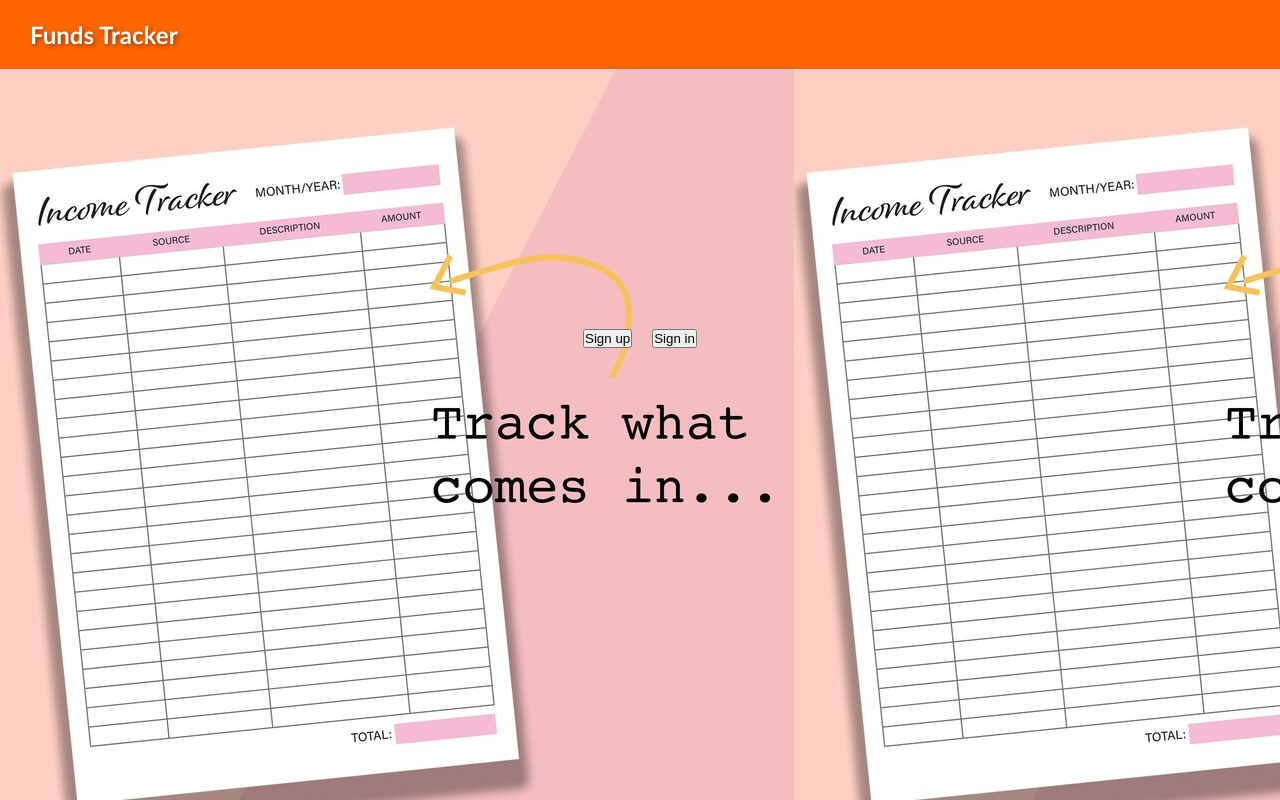
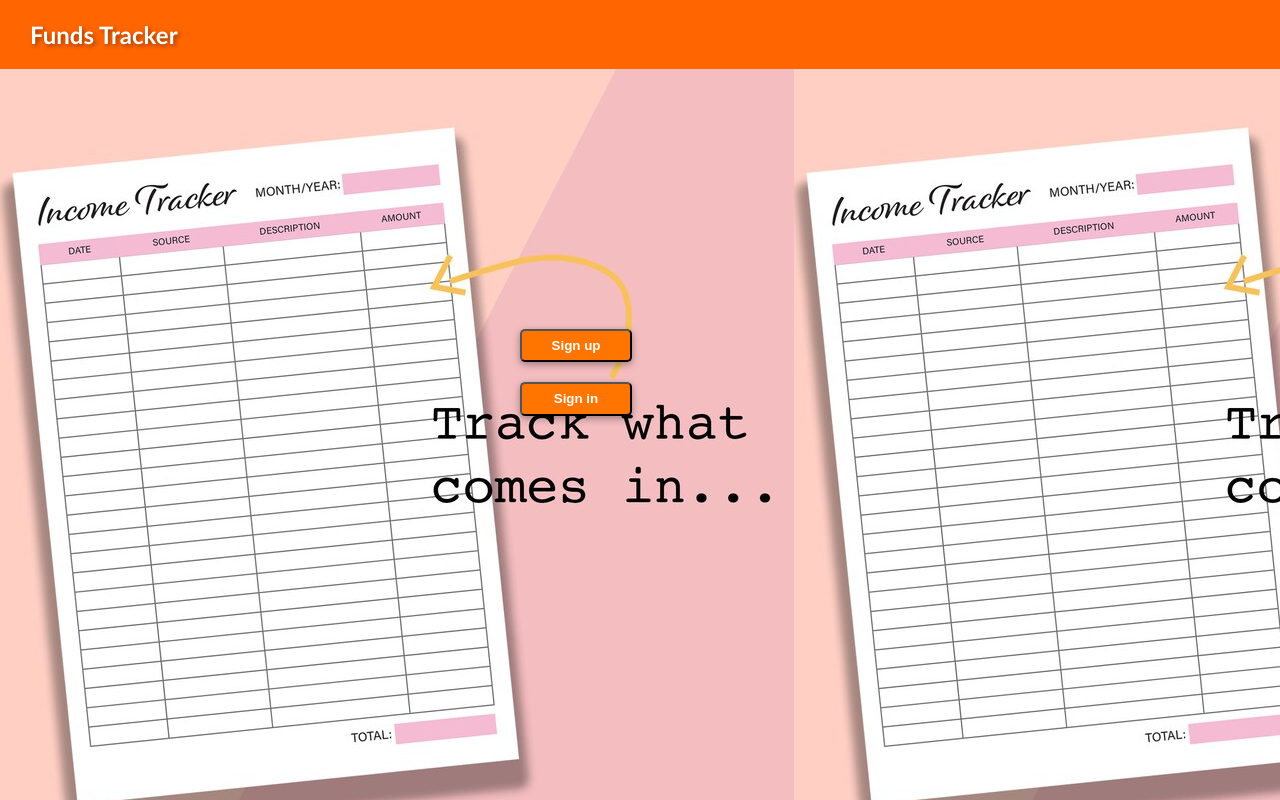
Before and after one commit to ukadepoojasampat19/TrackMyFunds, a React (Vite) app in the folder client/: page / in a window 1280 px wide. Built offline with nearby package versions, Linux system fonts and the light colour scheme; no server answers.

Commit message:
home changes

```diff
--- a/client/src/App.tsx
+++ b/client/src/App.tsx
@@ -34,7 +34,8 @@ function App() {
               {isSignedIn ? <Dashboard /> : <Navigate to="/" />}
             </FinancialRecordsProvider>} />
           <Route path="/" element={
-            <div style={{ backgroundImage: `url(${img})` }} className='app-container' >
+            <div style={{ backgroundImage: `url(${img})` }} className="app-container">
+
               <Auth />
             </div>
 
--- a/client/src/pages/auth/auth_t.css
+++ b/client/src/pages/auth/auth_t.css
@@ -13,3 +13,18 @@
 
 
 }
+
+.login button {
+    background-color: #ff7500;
+    padding: 5px 15px;
+    width: 7rem;
+    height: 2.5em;
+    /* border: whitesmoke solid; */
+    /* white shadow */
+    box-shadow: 0 2px 6px 0 rgba(0,0,0,0.2), 0 3px 10px 0 rgba(0,0,0,0.19);
+    border-radius: 5px;
+    color: white;
+    font-weight: bold;
+    cursor: pointer;
+    transition: background-color 0.3s ease-in-out;
+}
--- a/client/src/pages/auth/index.tsx
+++ b/client/src/pages/auth/index.tsx
@@ -10,7 +10,6 @@ export const Auth = () => {
 
             <div className='login'>
             <SignedOut>
-
                 <SignUpButton mode="modal" />
                 <SignInButton mode="modal" />
             </SignedOut>
```
